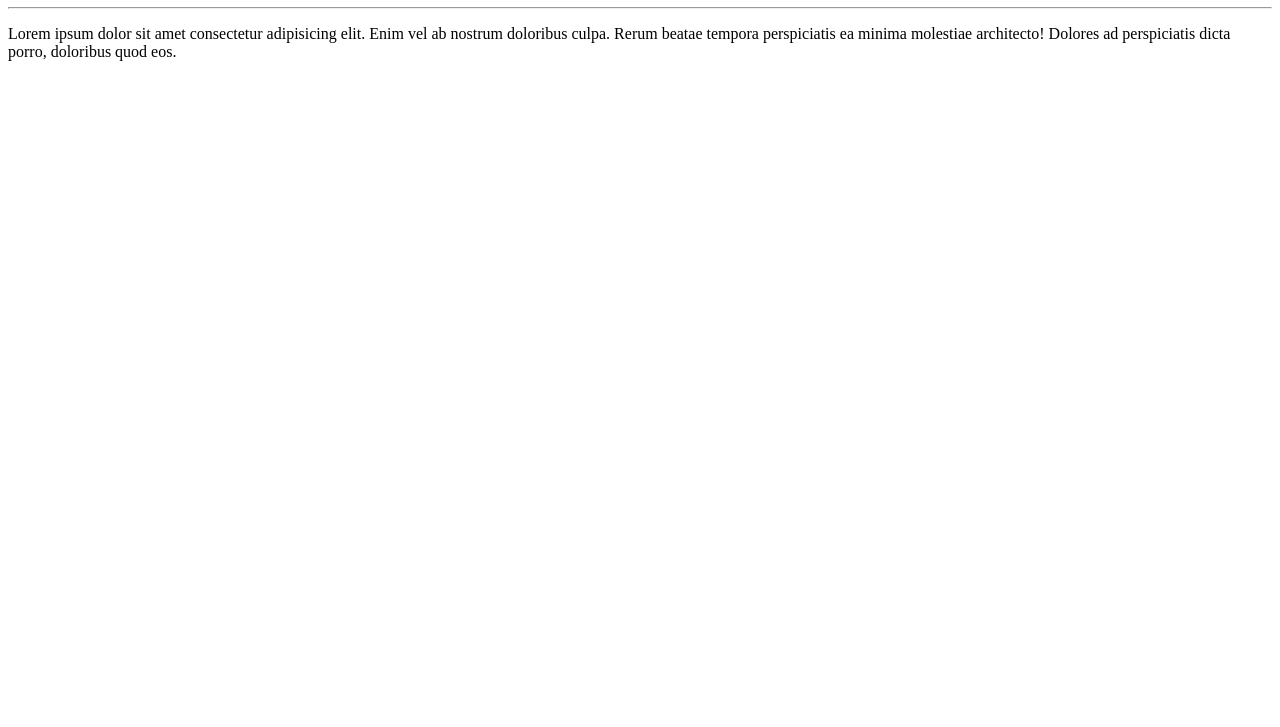
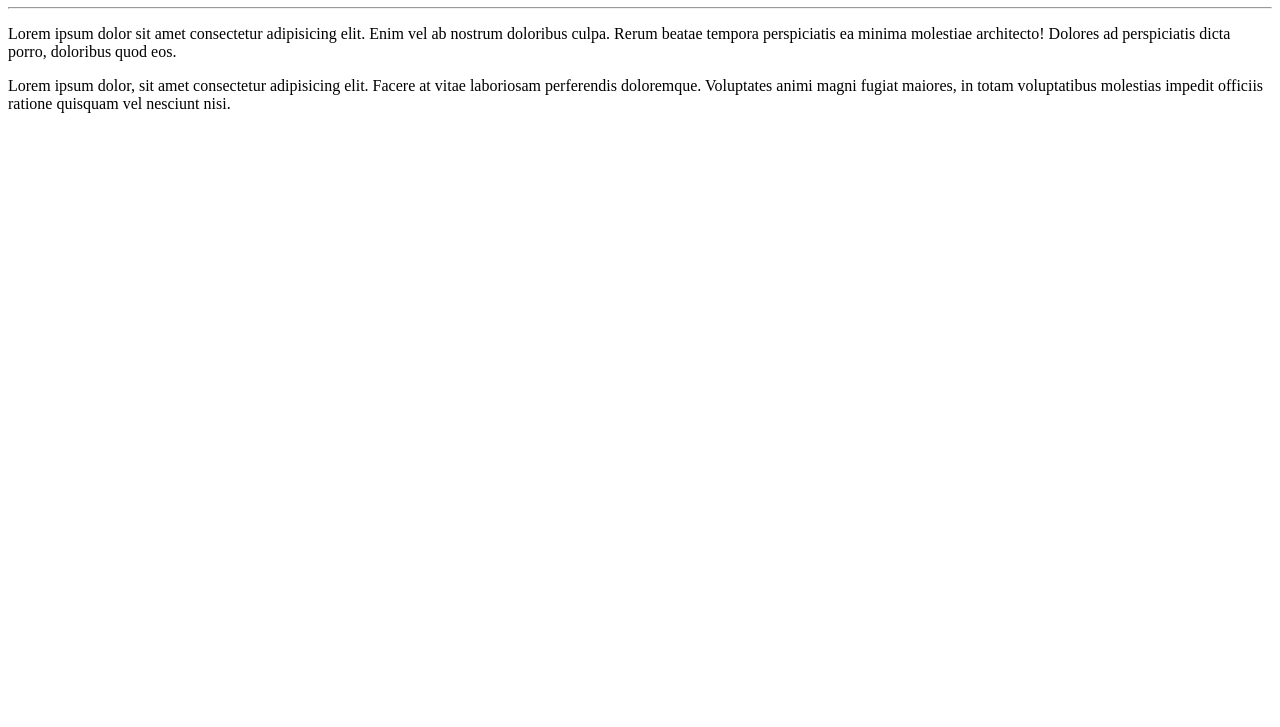
Before and after one commit to CledilsonWisp/Ola-mundo, a plain HTML site: page index.html in a window 1280 px wide. Shown: the part 73-800 px from the top of the page. Drawn offline with Linux system fonts and the light colour scheme.

Commit message:
Adicionei um paragrafo

```diff
--- a/index.html
+++ b/index.html
@@ -14,5 +14,6 @@
    <p>
      Lorem ipsum dolor sit amet consectetur adipisicing elit. Enim vel ab nostrum doloribus culpa. Rerum beatae tempora perspiciatis ea minima molestiae architecto! Dolores ad perspiciatis dicta porro, doloribus quod eos.
    </p>
+   <p>Lorem ipsum dolor, sit amet consectetur adipisicing elit. Facere at vitae laboriosam perferendis doloremque. Voluptates animi magni fugiat maiores, in totam voluptatibus molestias impedit officiis ratione quisquam vel nesciunt nisi.</p>
 </body>
 </html>
```
